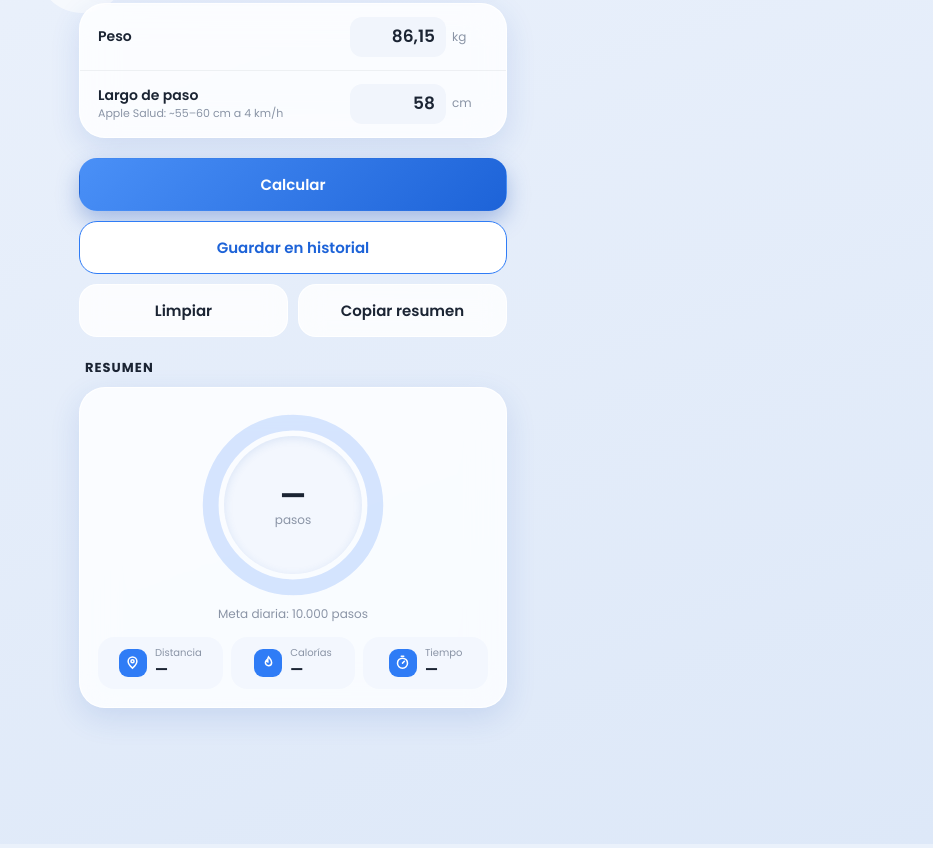
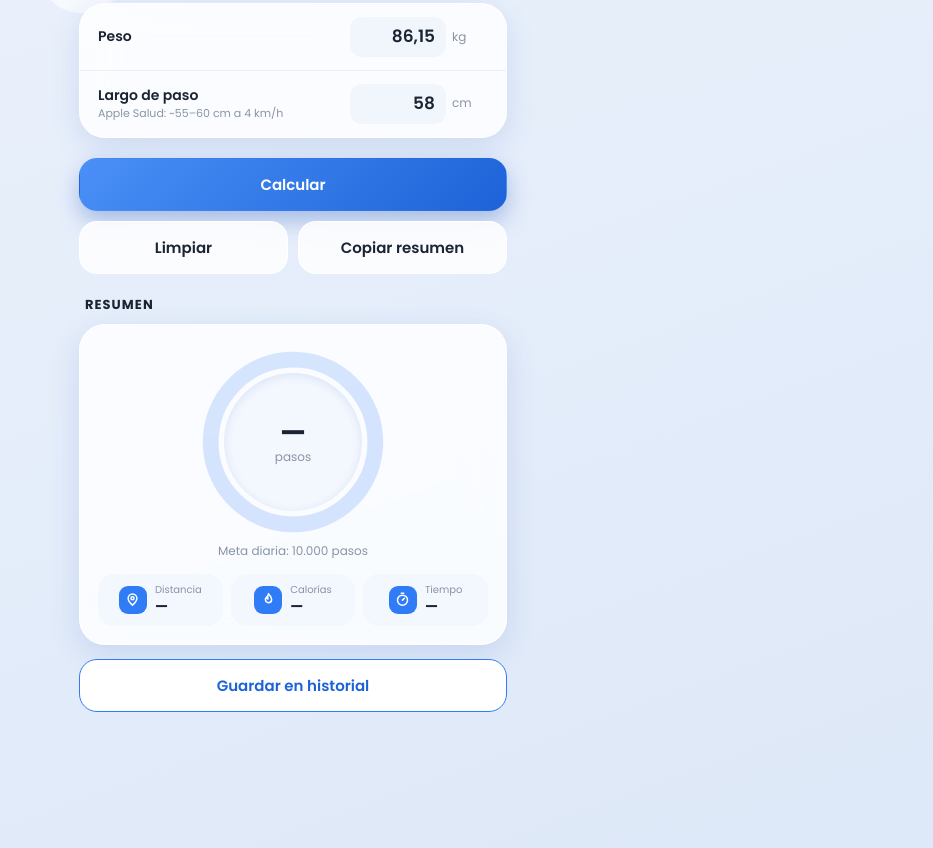
Before and after one commit to malefice-design/caminata, a plain HTML site: page index.html in a window 1280 px wide. Shown: the part 817-1665 px from the top of the page, without its empty margins (347-1280 px from the left). Drawn offline with Linux system fonts and the light colour scheme.

Commit message:
Botón Guardar debajo del resumen
Co-Authored-By: Claude Opus 5.5 <noreply@anthropic.com>
Claude-Session: https://claude.ai/code/session_01HDPzYjUGqyvtm1xrwHbeD5

```diff
--- a/index.html
+++ b/index.html
@@ -214,9 +214,6 @@
     <button id="calc" class="primary">Calcular</button>
   </div>
   <div class="actions" style="margin-top:10px">
-    <button id="save" class="secondary">Guardar en historial</button>
-  </div>
-  <div class="actions" style="margin-top:10px">
     <button id="clear">Limpiar</button>
     <button id="copy">Copiar resumen</button>
   </div>
@@ -239,6 +236,9 @@
       <div class="stat"><span class="ic"><svg viewBox="0 0 24 24" fill="none" stroke="#fff" stroke-width="2.4" stroke-linecap="round"><circle cx="12" cy="13" r="8"/><path d="M12 13l3-3M10 2h4"/></svg></span><div><small>Tiempo</small><b id="h-min">—</b></div></div>
     </div>
   </section>
+  <div class="actions" style="margin-top:14px">
+    <button id="save" class="secondary">Guardar en historial</button>
+  </div>
   <div class="notes" id="notes"></div>
   </div>
 
```
